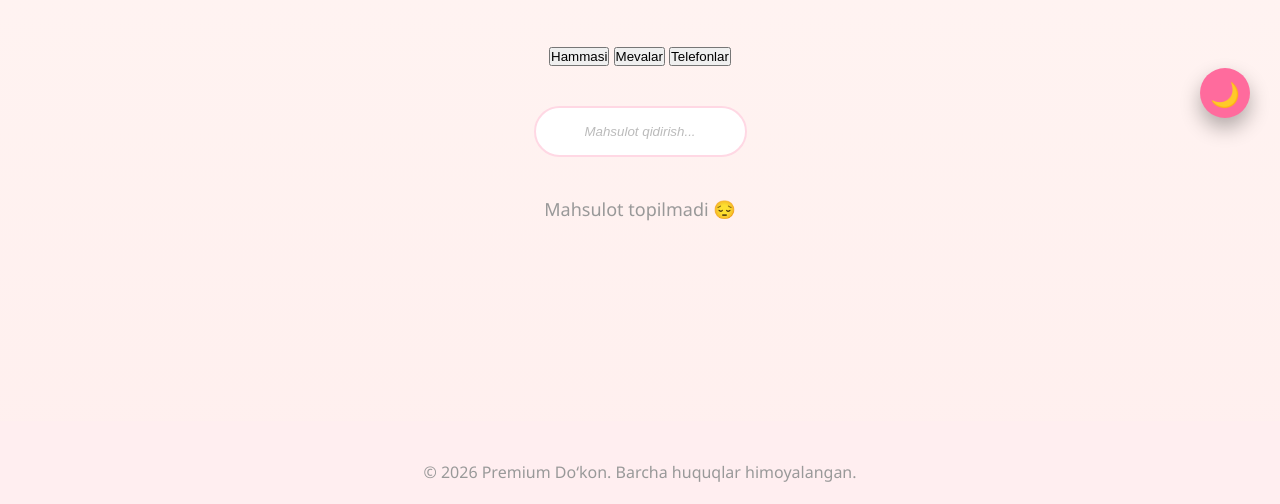
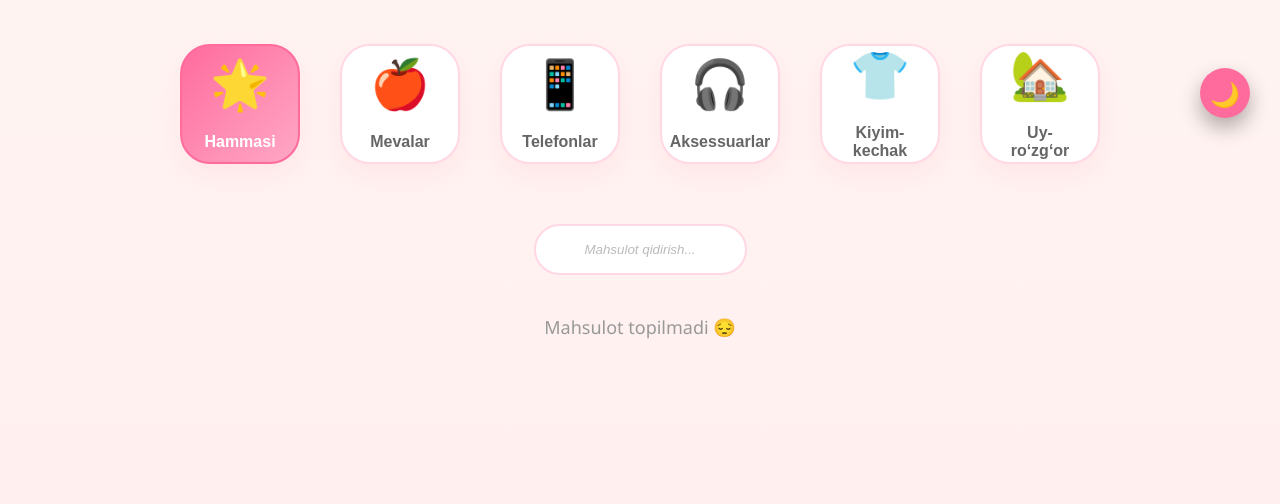
Before and after one commit to abdusattorovadilafruz/online-shop, a plain HTML site: page index.html in a window 1280 px wide. Shown: the part 652-1156 px from the top of the page. Drawn offline with Linux system fonts and the light colour scheme.

Commit message:
Add files via upload

```diff
--- a/index.html
+++ b/index.html
@@ -20,18 +20,41 @@
 </header>
 
 <section class="hero">
-    <h1>Eng shirin mahsulotlar</h1>
-    <p>Tabiiy, yangi va mazali – siz uchun!</p>
-    <button onclick="document.getElementById('shop').scrollIntoView({behavior: 'smooth'})">Xarid qilish</button>
+    <h1>Online xarid – oson va qulay</h1>
+    <p>Istagan mahsulotingizni uyga yetkazib beramiz</p>
+    <button onclick="document.getElementById('shop').scrollIntoView({behavior: 'smooth'})">
+        Mahsulotlarni ko‘rish
+    </button>
 </section>
 
 <section class="products">
     <h2>Mahsulotlar</h2>
-    <div class="categories" style="text-align:center; margin-bottom:40px;">
-        <button onclick="filterCategory('Hammasi')" class="active">Hammasi</button>
-        <button onclick="filterCategory('Mevalar')">Mevalar</button>
-        <button onclick="filterCategory('Telefonlar')">Telefonlar</button>
-    </div>
+    <div class="categories">
+    <button onclick="filterCategory('Hammasi')" class="active">
+        <span class="icon">🌟</span>
+        <span class="label">Hammasi</span>
+    </button>
+    <button onclick="filterCategory('Mevalar')">
+        <span class="icon">🍎</span>
+        <span class="label">Mevalar</span>
+    </button>
+    <button onclick="filterCategory('Telefonlar')">
+        <span class="icon">📱</span>
+        <span class="label">Telefonlar</span>
+    </button>
+    <button onclick="filterCategory('Aksessuarlar')">
+        <span class="icon">🎧</span>
+        <span class="label">Aksessuarlar</span>
+    </button>
+    <button onclick="filterCategory('Kiyim-kechak')">
+        <span class="icon">👕</span>
+        <span class="label">Kiyim-kechak</span>
+    </button>
+    <button onclick="filterCategory('Uy-ro‘zg‘or')">
+        <span class="icon">🏡</span>
+        <span class="label">Uy-ro‘zg‘or</span>
+    </button>
+</div>
     <input type="text" id="search" placeholder="Mahsulot qidirish..." oninput="searchProducts()" style="max-width:500px; margin:0 auto 40px; display:block; padding:16px; border-radius:50px; border:2px solid #ffd8e4; text-align:center;">
     <div class="product-list" id="shop"></div>
 </section>
--- a/style.css
+++ b/style.css
@@ -395,3 +395,122 @@ body.dark footer {
     font-size: 24px;
     color: white;
 }
+.categories button {
+    display: inline-flex;
+    align-items: center;
+    gap: 10px;
+    padding: 14px 28px;
+    margin: 0 10px;
+    background: white;
+    color: #666;
+    border: 2px solid #ffd8e4;
+    border-radius: 50px;
+    font-size: 18px;
+    font-weight: 600;
+    cursor: pointer;
+    transition: all 0.3s;
+    box-shadow: 0 8px 20px rgba(255,182,193,0.2);
+}
+
+.categories button:hover {
+    background: #ffd8e4;
+    transform: translateY(-3px);
+    box-shadow: 0 12px 25px rgba(255,182,193,0.3);
+}
+
+.categories button.active {
+    background: #ff6b9d;
+    color: white;
+    border-color: #ff6b9d;
+}
+
+.categories .icon {
+    font-size: 24px;
+}
+
+/* Mobil uchun */
+@media (max-width: 768px) {
+    .categories {
+        overflow-x: auto;
+        white-space: nowrap;
+        padding: 10px 0;
+    }
+
+    .categories button {
+        margin: 0 8px;
+        padding: 12px 24px;
+        font-size: 16px;
+    }
+
+    .categories .icon {
+        font-size: 22px;
+    }
+}
+.categories {
+    display: flex;
+    justify-content: center;
+    flex-wrap: wrap;
+    gap: 20px;
+    margin-bottom: 60px;
+    padding: 0 20px;
+}
+
+.categories button {
+    display: flex;
+    flex-direction: column;
+    align-items: center;
+    justify-content: center;
+    width: 120px;
+    height: 120px;
+    background: white;
+    border: 2px solid #ffd8e4;
+    border-radius: 30px;
+    cursor: pointer;
+    transition: all 0.4s ease;
+    box-shadow: 0 10px 25px rgba(255,182,193,0.2);
+}
+
+.categories button:hover {
+    transform: translateY(-10px) scale(1.05);
+    box-shadow: 0 20px 40px rgba(255,107,157,0.3);
+    border-color: #ff6b9d;
+}
+
+.categories button.active {
+    background: linear-gradient(135deg, #ff6b9d, #ffa8c5);
+    color: white;
+    border-color: #ff6b9d;
+}
+
+.categories .icon {
+    font-size: 48px;
+    margin-bottom: 10px;
+}
+
+.categories .label {
+    font-size: 16px;
+    font-weight: 600;
+}
+
+/* Mobil uchun */
+@media (max-width: 768px) {
+    .categories {
+        overflow-x: auto;
+        white-space: nowrap;
+        padding: 20px 0;
+    }
+
+    .categories button {
+        width: 100px;
+        height: 100px;
+        margin: 0 10px;
+    }
+
+    .categories .icon {
+        font-size: 40px;
+    }
+
+    .categories .label {
+        font-size: 14px;
+    }
+}
```
